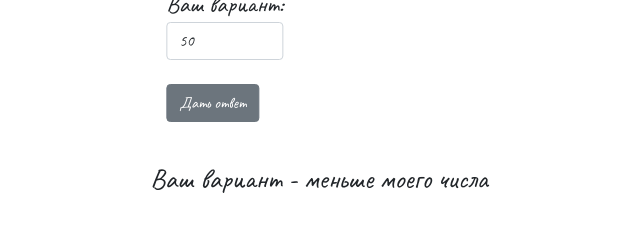
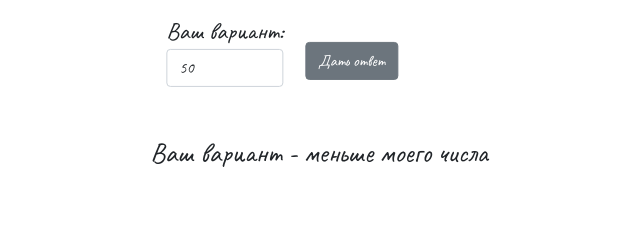
Before and after one commit to And-Salei/Homework-23, a plain HTML site: page index.html in a window 1280 px wide. Shown: the part 342-574 px from the top of the page, without its empty margins (321-961 px from the left). Drawn offline with Linux system fonts and the light colour scheme.

Commit message:
Update-25-01-22

```diff
--- a/index.html
+++ b/index.html
@@ -21,8 +21,10 @@
 
                 <div class="card-body">
                     <label for="exampleInputEmail1" class="form-label">Ваш вариант: <input type="number" class="form-control" id="number" min="1" max="100" value="50"></label>
+                    <span> <button onclick = "calc()" type="submit" class="me-3 ms-3 mb-3 btn btn-secondary">Дать ответ</button></span>
                 </div>
-                <button onclick = "calc()" type="submit" class="me-3 ms-3 mb-3 btn btn-secondary">Дать ответ</button>
+
+
 
             <h3 class='my-4'>Ваш вариант <output id="resultPlaceNumber">-</output> меньше моего числа</h3>
 
```
